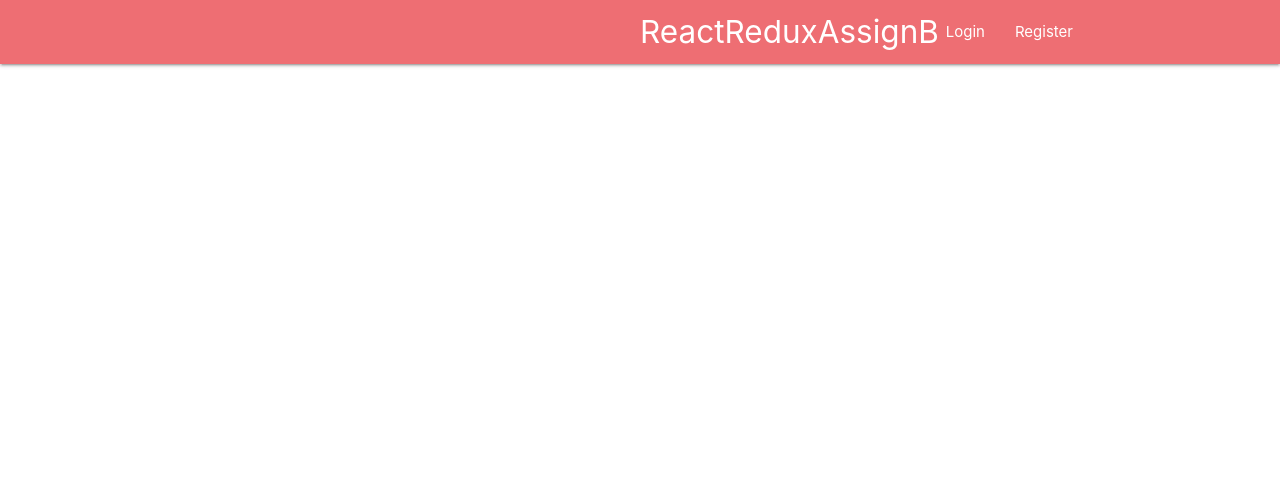
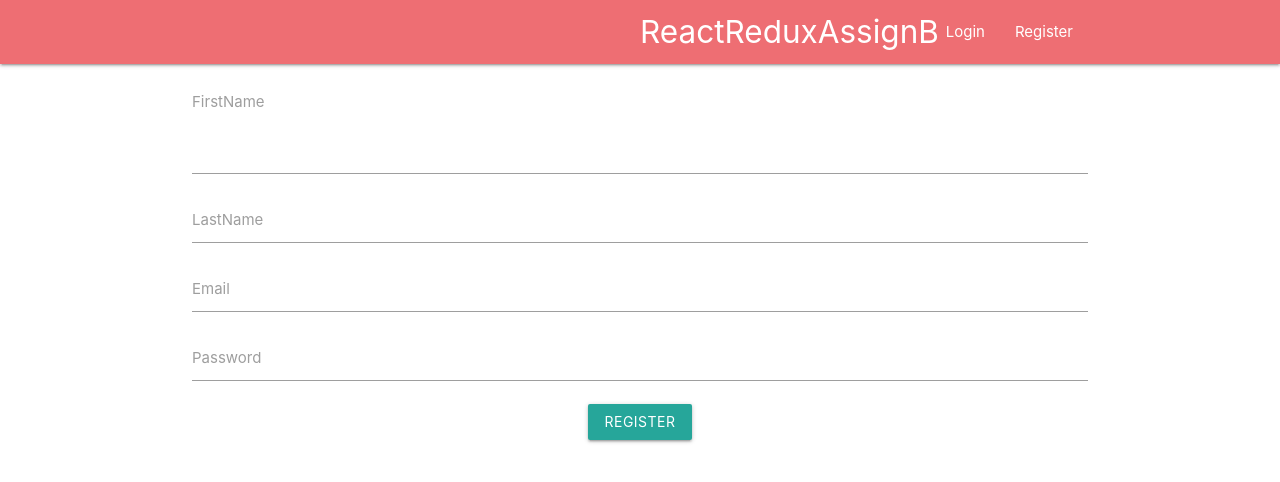
Before and after one commit to aghos4306/react-redux-firebase-social-med, a React (Create React App) app: page /register in a window 1280 px wide. Shown: the top 482 px of the page. Built offline with nearby package versions, Linux system fonts and the light colour scheme.

Commit message:
register form created and rendered in App js

```diff
--- a/src/App.js
+++ b/src/App.js
@@ -3,6 +3,7 @@ import './App.css';
 import { BrowserRouter as Router, Route, Switch } from 'react-router-dom';
 import NavigationBar from './Components/Layout/NavigationBar';
 import LogIn from './Components/Auth/Login';
+import Register from './Components/Auth/Register';
 
 function App() {
   return (
@@ -11,6 +12,7 @@ function App() {
         <NavigationBar />
         <Switch>
           <Route exact path="/login" component={LogIn}></Route>
+          <Route exact path="/register" component={Register}></Route>
         </Switch>
       </div>
     </Router>
--- a/src/Components/Auth/Register.js
+++ b/src/Components/Auth/Register.js
@@ -0,0 +1,29 @@
+import React from 'react';
+
+const Register = () => (
+  <div className="container">
+    <form>
+      <div className="input-field">
+        <input id="firstname" type="text" className="validate" />
+        <label for="firstname">FirstName</label>
+      </div>
+      <div className="input-field">
+        <input id="lastname" type="text" className="validate" />
+        <label for="lastname">LastName</label>
+      </div>
+      <div className="input-field">
+        <input id="email" type="email" className="validate" />
+        <label for="email">Email</label>
+      </div>
+      <div className="input-field">
+        <input id="password" type="password" className="validate" />
+        <label for="password">Password</label>
+      </div>
+      <button className="btn waves-effect waves-light" type="submit" name="action">
+        Register
+      </button>
+    </form>
+  </div>
+);
+
+export default Register;
```
